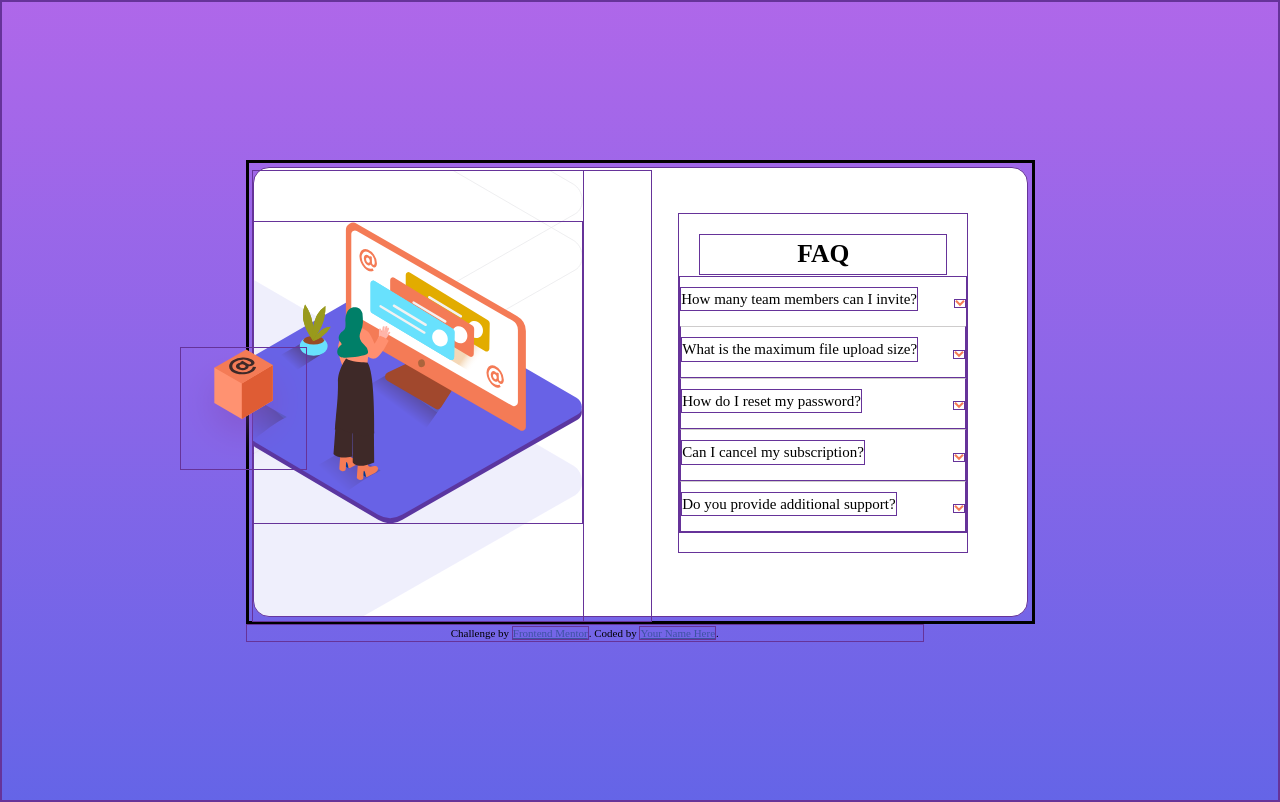
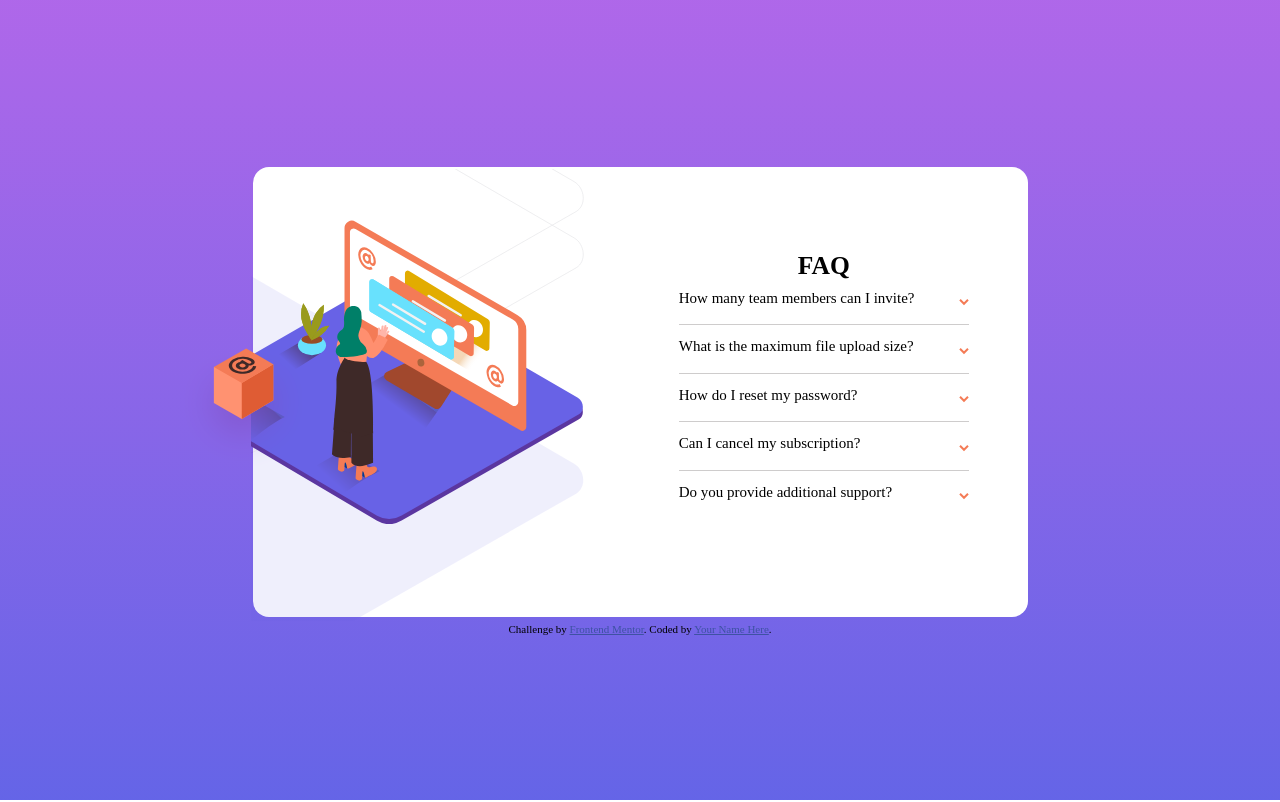
Before and after one commit to heisemmaco-dev/faq-accordion-card-main-heisemmaco, a plain HTML site: page index.html in a window 1280 px wide. Drawn offline with Linux system fonts and the light colour scheme.

Commit message:
another adjustment to my css

```diff
--- a/style.css
+++ b/style.css
@@ -14,7 +14,6 @@
   * {
     margin: 0;
     padding: 0;
-    border: 1px solid rebeccapurple;
   }
 
 
@@ -25,9 +24,12 @@
     background: linear-gradient(hsl(273, 75%, 66%), hsl(240, 73%, 65%));
     background-repeat: no-repeat;
     background-size: cover;
-    display: grid;
-    place-content: center;
+
     min-height: 100vh;
+    display: flex;
+    flex-direction: column;
+    justify-content: center;
+    align-items: center;
   }
 
 
@@ -48,7 +50,6 @@
 
 main {
   padding: 4px;
-  border: solid;
   max-width: fit-content;
 }
 
@@ -58,7 +59,7 @@ main {
     border-radius: 16px;
     padding: 20px;
     margin-top: 98px;
-    height: 434px;
+    height: 422px;
 }
 
 section {
```
